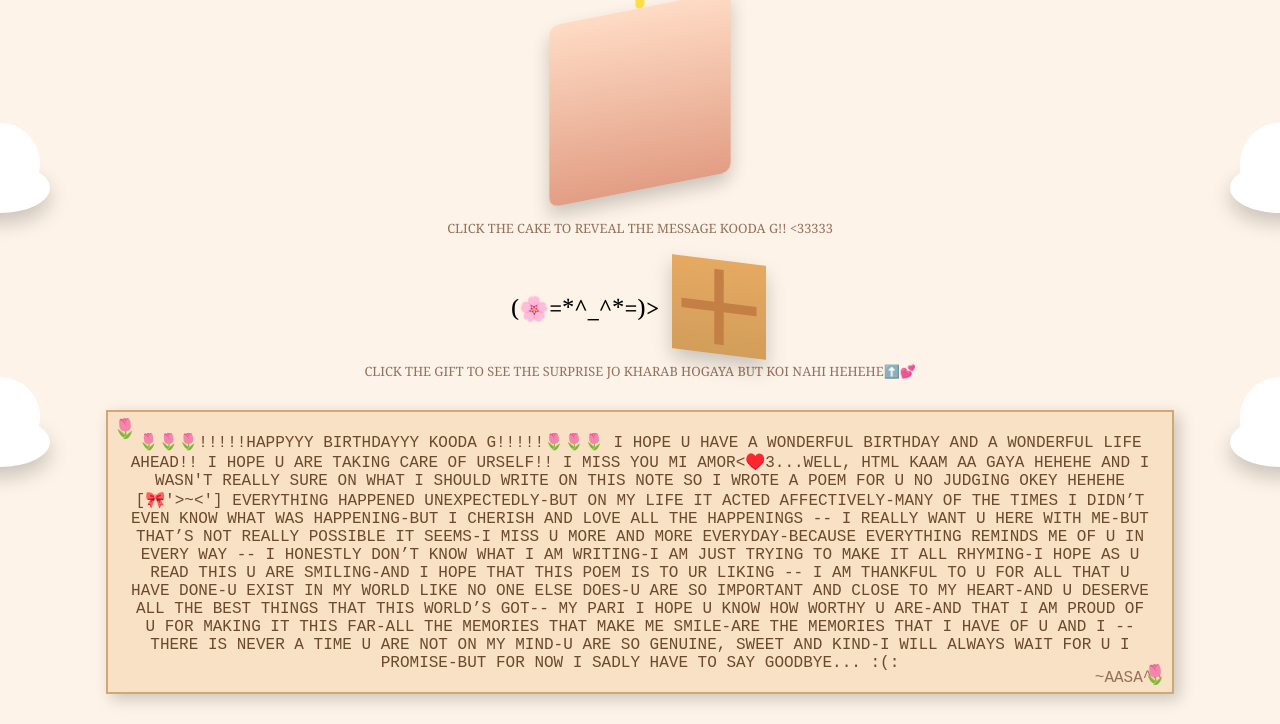
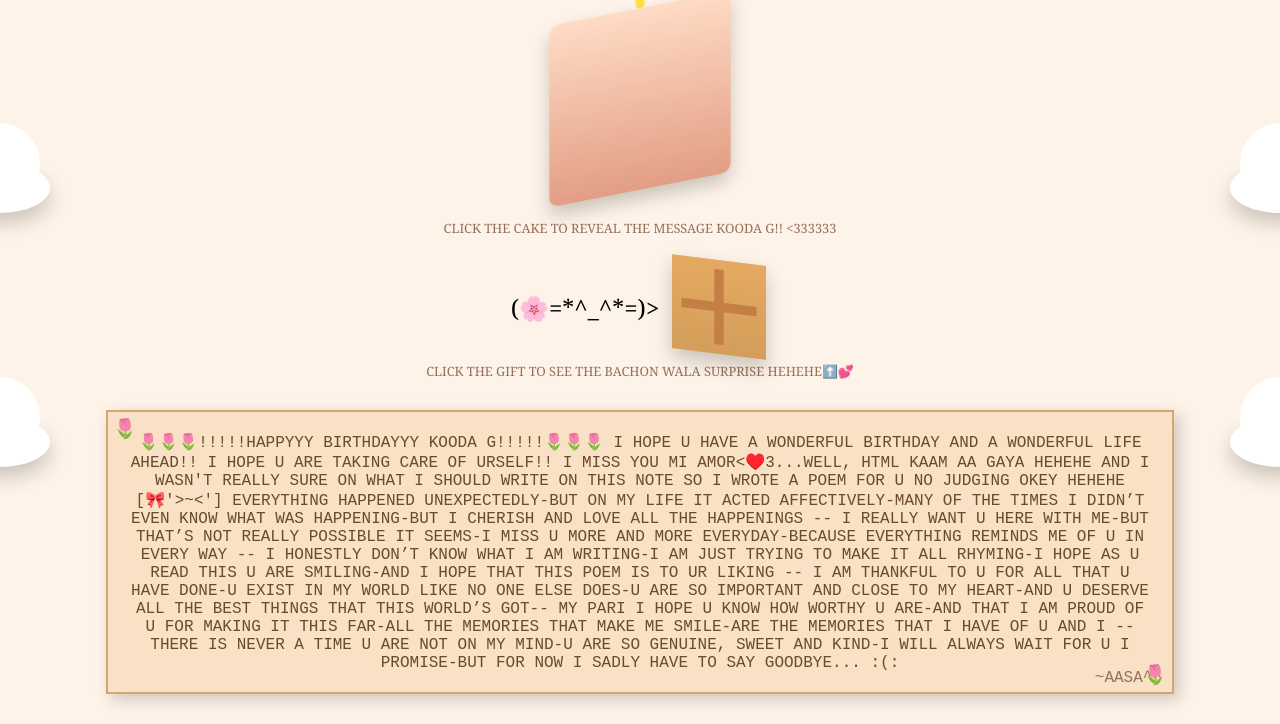
Before and after one commit to Aasa-Kooda/Index.html, a plain HTML site: page index.html in a window 1280 px wide. Shown: the part 85-809 px from the top of the page. Drawn offline with Linux system fonts and the light colour scheme.

Commit message:
index.html

```diff
--- a/index.html
+++ b/index.html
@@ -217,13 +217,13 @@
   <div id="cake">
     <div class="candle"></div>
   </div>
-  <p id="hint">CLICK THE CAKE TO REVEAL THE MESSAGE KOODA G!! <33333</p>
+  <p id="hint">CLICK THE CAKE TO REVEAL THE MESSAGE KOODA G!! <333333</p>
   <p id="message">💗👻💗~!!!HÃPPŶ BÍRTH DĀŸ MŶ PÅRÌÎĮ!!!~💗👻💗</p>
   <div class="gift-container">
     <span>(🌸=*^_^*=)></span>
     <div class="gift-box" onclick="releaseBalloons()"></div>
   </div>
-  <p id="gift-hint">CLICK THE GIFT TO SEE THE SURPRISE JO KHARAB HOGAYA BUT KOI NAHI HEHEHE⬆️💕</p>
+  <p id="gift-hint">CLICK THE GIFT TO SEE THE BACHON WALA SURPRISE HEHEHE⬆️💕</p>
   <div class="vintage-note">
 🌷🌷🌷!!!!!HAPPYYY BIRTHDAYYY KOODA G!!!!!🌷🌷🌷 I HOPE U HAVE A WONDERFUL BIRTHDAY AND A WONDERFUL LIFE AHEAD!! I HOPE U ARE TAKING CARE OF URSELF!! I MISS YOU MI AMOR<♥️3...WELL, HTML KAAM AA GAYA HEHEHE AND I WASN'T REALLY SURE ON WHAT I SHOULD WRITE ON THIS NOTE SO I WROTE A POEM FOR U NO JUDGING OKEY HEHEHE [🎀'>~<']
 EVERYTHING HAPPENED UNEXPECTEDLY-BUT ON MY LIFE IT ACTED AFFECTIVELY-MANY OF THE TIMES I DIDN’T EVEN KNOW WHAT WAS HAPPENING-BUT I CHERISH AND LOVE ALL THE HAPPENINGS -- I REALLY WANT U HERE WITH ME-BUT THAT’S NOT REALLY POSSIBLE IT SEEMS-I MISS U MORE AND MORE EVERYDAY-BECAUSE EVERYTHING REMINDS ME OF U IN EVERY WAY -- I HONESTLY DON’T KNOW WHAT I AM WRITING-I AM JUST TRYING TO MAKE IT ALL RHYMING-I HOPE AS U READ THIS U ARE SMILING-AND I HOPE THAT THIS POEM IS TO UR LIKING -- I AM THANKFUL TO U FOR ALL THAT U HAVE DONE-U EXIST IN MY WORLD LIKE NO ONE ELSE DOES-U ARE SO IMPORTANT AND CLOSE TO MY HEART-AND U DESERVE ALL THE BEST THINGS THAT THIS WORLD’S GOT-- MY PARI I HOPE U KNOW HOW WORTHY U ARE-AND THAT I AM PROUD OF U FOR MAKING IT THIS FAR-ALL THE MEMORIES THAT MAKE ME SMILE-ARE THE MEMORIES THAT I HAVE OF U AND I -- THERE IS NEVER A TIME U ARE NOT ON MY MIND-U ARE SO GENUINE, SWEET AND KIND-I WILL ALWAYS WAIT FOR U I PROMISE-BUT FOR NOW I SADLY HAVE TO SAY GOODBYE... :(:
```
